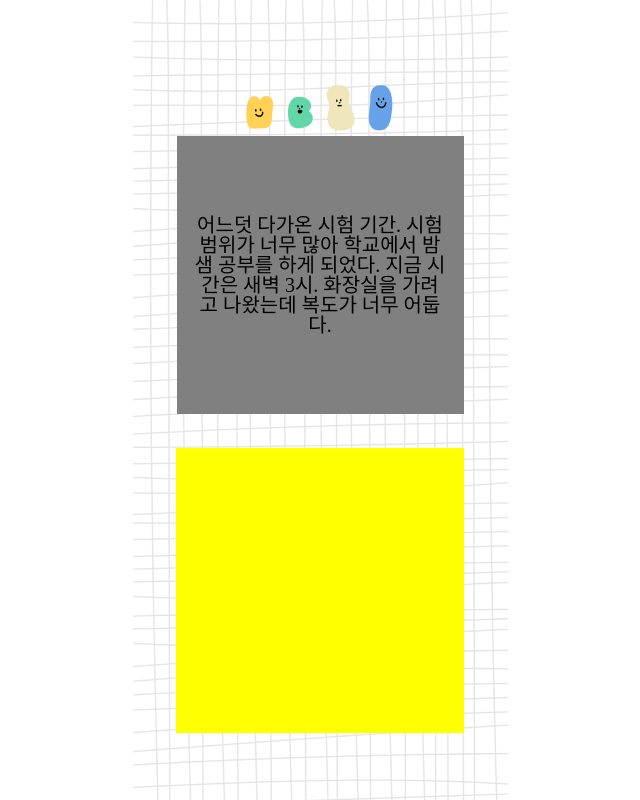
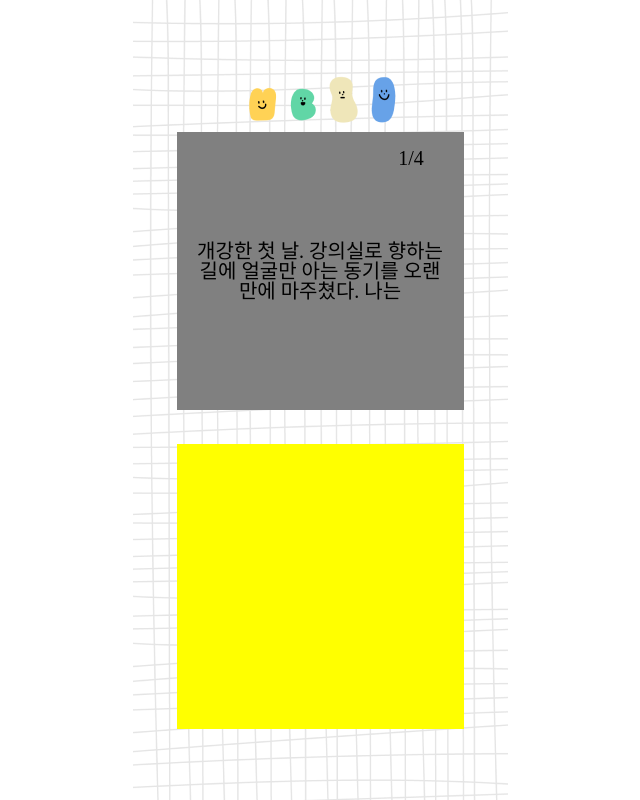
Before and after one commit to GaeBTI/GBTI_FE, a React (Create React App) app: page /test in a window 1280 px wide. Shown: the whole page, without its empty margins (320-960 px from the left). Built offline with nearby package versions, Linux system fonts and the light colour scheme.

Commit message:
feat Question Section Layout with Questions

```diff
--- /dev/null
+++ b/src/assets/texts/questions.js
@@ -0,0 +1,40 @@
+const TESTS = [
+	{
+		id: 1,
+        type:'EnI',
+		question: "개강한 첫 날. 강의실로 향하는 길에 얼굴만 아는 동기를 오랜만에 마주쳤다. 나는",
+		answers: [
+			{ text: "‘못알아봤겠지?’.... 못 본 척 눈을 돌리고 지나간다.", type:'I' },
+			{ text: "이게 누구야 ! 당장 달려가서 아는 척 한다.", type:'E' },
+		],
+	},
+	{
+		id: 2,
+        type:'NnS',
+		question: "어느덧 다가온 시험 기간. 시험 범위가 너무 많아 학교에서 밤샘 공부를 하게 되었다. 지금 시간은 새벽 3시. 화장실을 가려고 나왔는데 복도가 너무 어둡다.",
+		answers: [
+			{ text: "가다가 귀신 만나면 어떡하지? 못본 척하고 지나가야된다고 했는데 보자마자 놀라서 본 거 다 들키면 어떡하지?", type:'S' },
+			{ text: "왜 이렇게 어둡냐... 무섭네", type:'N' },
+		],
+	},
+	{
+		id: 3,
+        type:'TnF',
+		question: "선배가 나를 불러 “너 그렇게 행동하면 아무도 너 안 좋아해”라고 했다. 이때의 나의 반응은?",
+		answers: [
+			{ text: "헉.... 어떻게 그렇게 말할 수 있어…? (마상..)", type:'F' },
+			{ text: "어쩔티비 너나 잘하세요~", type:'T' },
+		],
+	},
+    {
+		id: 4,
+        type:'PnJ',
+		question: "과제 마감일이 당장 코앞으로 다가왔다! 과제 제출 마감 6시간 전, 친구가 학교 앞에 새로 발견한 맛집이 있다고 나를 꼬신다.",
+		answers: [
+			{ text: "빨리 먹고 오면 제출할 수 있을 것 같은데? 일단 친구의 꼬심에 넘어간다.", type:'P' },
+			{ text: "과제 제출이 먼저! 친구의 꼬심을 이겨내고 과제부터 한다.", type:'J' },
+		],
+	},
+];
+
+export { TESTS };
--- a/src/routes/test.jsx
+++ b/src/routes/test.jsx
@@ -1,16 +1,19 @@
-import React from "react";
+import React, { useState } from "react";
 import styled from "styled-components";
 import TestBackgroundImg from '../assets/images/testBackgroundImg.png';
 import TestBackgroundImgWithC from '../assets/images/testBackgroundImgWithC.png';
 import TestTopCharacter from '../assets/images/testTopCharacter.png';
+import {TESTS} from "../assets/texts/questions"
 
 //flex container
 const TestContainer=styled.div`
+  widht:100vw;
   height: 100vh;
   background-size : cover;
-  background-image:url(${TestBackgroundImgWithC});
+  background-image:url(${TestBackgroundImg});
   display: flex;
 	align-items: center;
+  justify-content:center;
 	flex-direction: column;
 `;
 // width:287px;
@@ -19,40 +22,56 @@ const TestContainer=styled.div`
 //   margin-top: 136px;
 //   width:287px;
 // `;
-const CharacterBox=styled.div`
-  width:164px;
-
-  background-size:cover;
-  background-image:url(${TestTopCharacter});
-
+const CharacterImgBox=styled.img`
+  max-width: 100%;
+  display: block;
 `;
 const QuestionBox=styled.div`
   background-color:grey;
-  margin-top:136px;
+
+  margin-bottom:34px;
   width:287px;
   height:278px;
+
   display:flex;
-  align-items:center;
-  justify-content: center;
+	flex-direction: column;
+	align-items: center;
+
+  position:relative;
+`;
+const QuestionNumText=styled.div`
+  width:83px;
+  height:44px;
+  margin: 4px 11px 2px 193px;
+
+  font-size:20px;
+  text-align:center;
+  line-height:44px;
+
+  position:absolute;
 `;
 const QuestionText=styled.div`
   width:254px;
   font-size:20px;
   text-align:center;
+  position:absolute;
+  top:50%;
+  transform:translate(0,-50%);
 `;
 const AnswerBox=styled.div`
   background-color:yellow;
-  margin-top:34px;
-  width:288px;
+  width:287px;
   height:285px;
 `;
 function Test() {
+  const[currentNum,setCurrentNum]=useState(0);
+
   return (
     <TestContainer>
+        <CharacterImgBox src={TestTopCharacter}/>
         <QuestionBox>
-          <QuestionText>
-          어느덧 다가온 시험 기간. 시험 범위가 너무 많아 학교에서 밤샘 공부를 하게 되었다. 지금 시간은 새벽 3시. 화장실을 가려고 나왔는데 복도가 너무 어둡다.
-          </QuestionText>
+          <QuestionNumText>{TESTS[currentNum].id}/{TESTS.length}</QuestionNumText>
+          <QuestionText>{TESTS[currentNum].question}</QuestionText>
         </QuestionBox>
         <AnswerBox>
 
```
